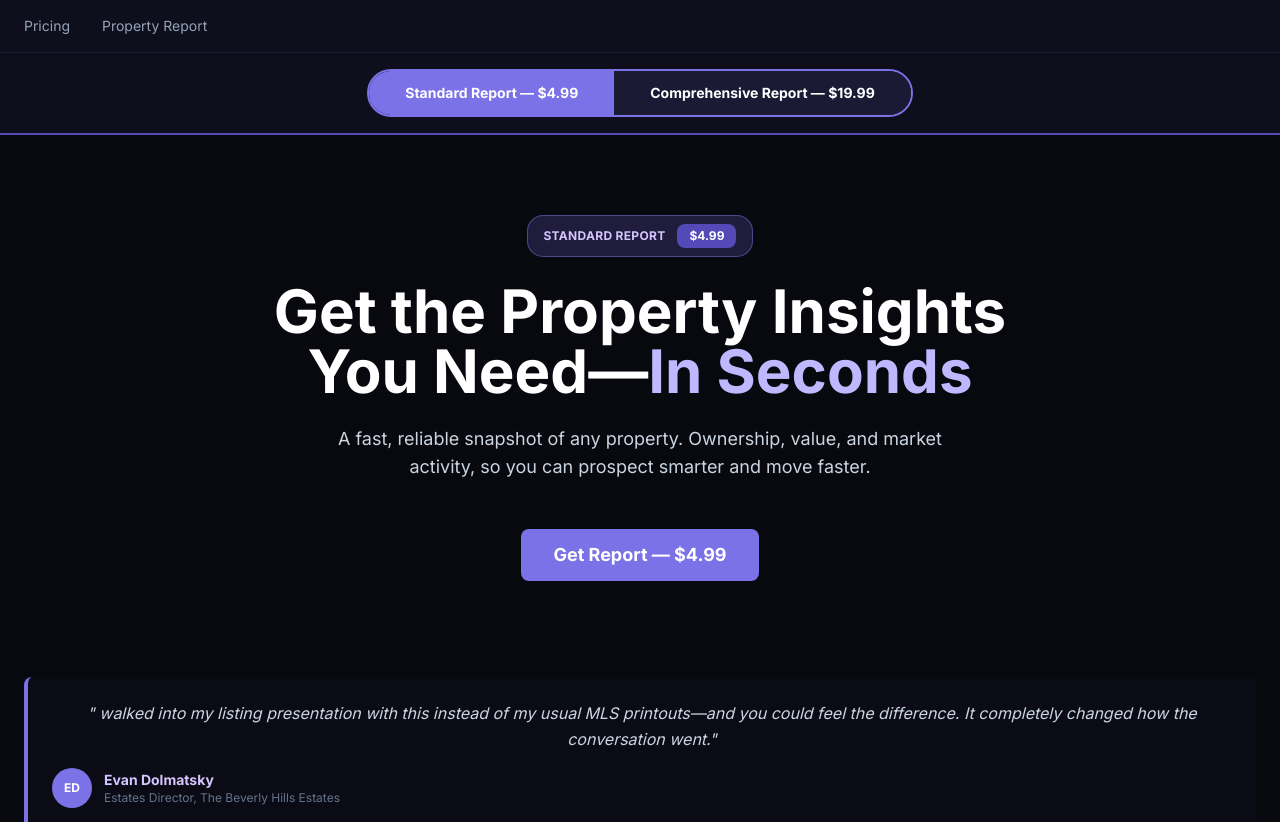
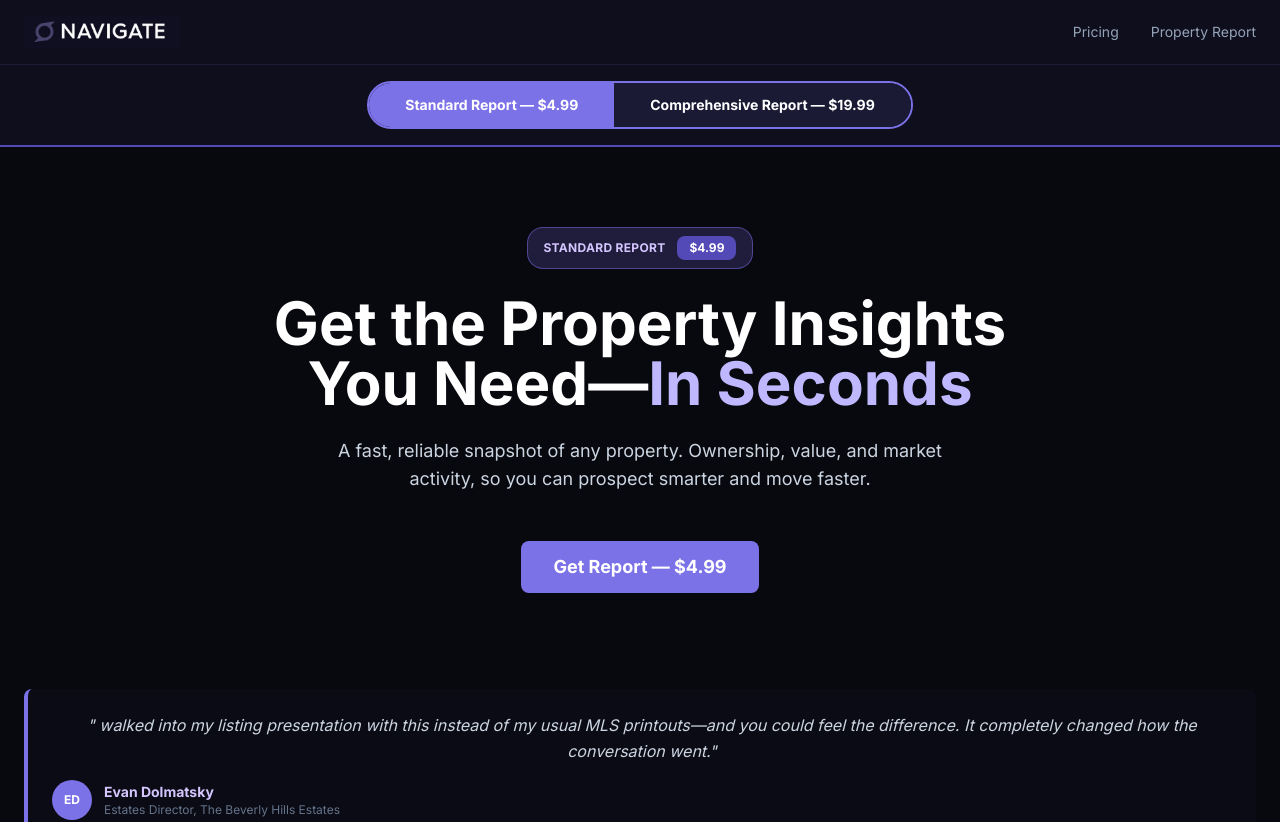
Before and after one commit to letsnavigatebmw/navigate-landing, a React (Vite) app: page / in a window 1280 px wide. Shown: the top 822 px of the page. Built offline with nearby package versions, Linux system fonts and the light colour scheme.

Commit message:
Add Navigate logo to top-left corner of header

```diff
--- a/src/components/Header.jsx
+++ b/src/components/Header.jsx
@@ -1,7 +1,10 @@
 export default function Header() {
   return (
     <header className="bg-slate-900 border-b border-slate-800 sticky top-0 z-50">
-      <div className="max-w-7xl mx-auto px-6 py-4 flex items-center">
+      <div className="max-w-7xl mx-auto px-6 py-4 flex items-center justify-between">
+        <a href="https://letsnavigatenow.com" className="flex items-center gap-2 hover:opacity-80 transition-opacity">
+          <img src="/logo.png" alt="Navigate" className="h-8 w-auto" />
+        </a>
         <nav className="flex items-center gap-8">
           <a href="https://letsnavigatenow.com/pricingplans/" className="text-slate-400 hover:text-white transition-colors text-sm">
             Pricing
```
